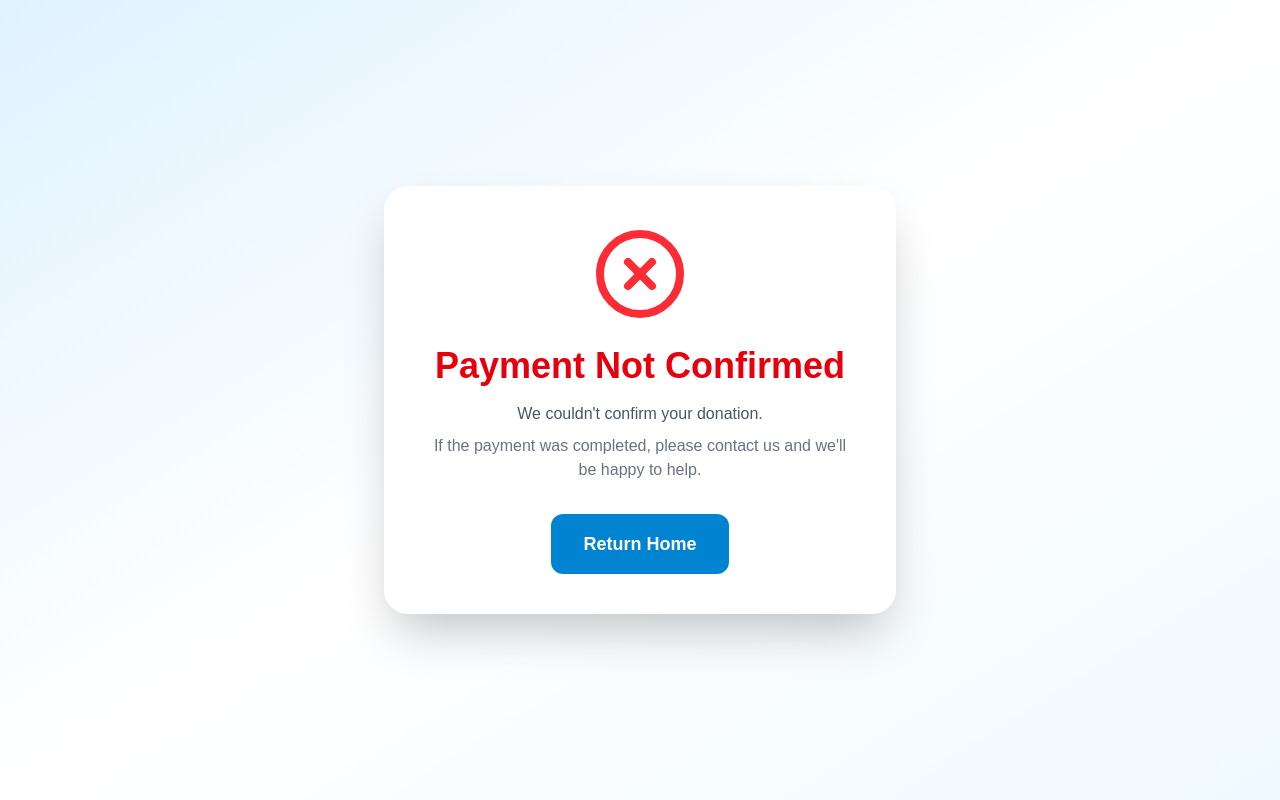
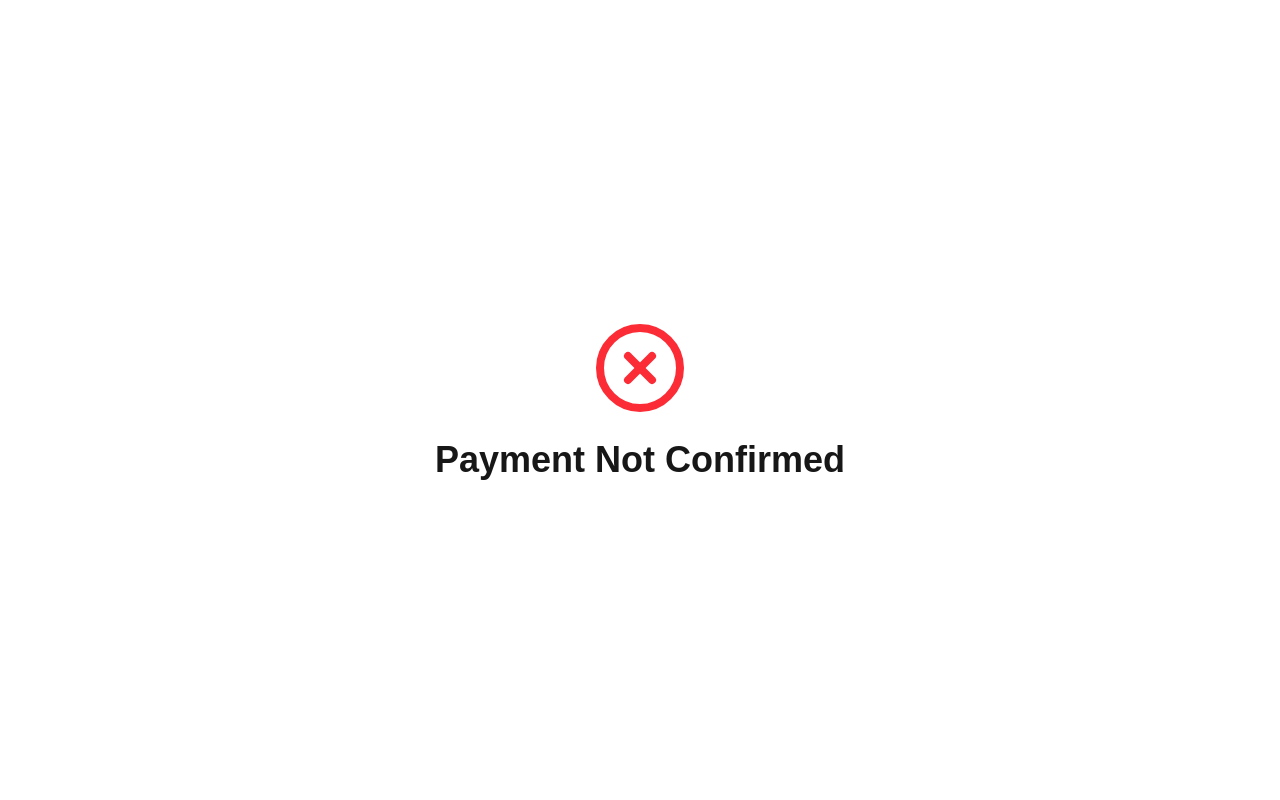
Before and after one commit to FreOfGh/donaciones, a Next.js app: page /success in a window 1280 px wide. Built offline with nearby package versions, Linux system fonts and the light colour scheme.

Commit message:
email resend

```diff
--- /dev/null
+++ b/app/success/SuccessClient.tsx
@@ -0,0 +1,92 @@
+"use client";
+
+import { useEffect, useState } from "react";
+import { useSearchParams } from "next/navigation";
+import Link from "next/link";
+import { CheckCircle, Loader2, XCircle } from "lucide-react";
+
+export default function SuccessClient() {
+  const searchParams = useSearchParams();
+  const token = searchParams.get("token");
+
+  const [loading, setLoading] = useState(true);
+  const [success, setSuccess] = useState(false);
+
+  useEffect(() => {
+    async function capture() {
+      if (!token) {
+        setLoading(false);
+        return;
+      }
+
+      try {
+        console.log("Token:", token);
+
+        const response = await fetch("/api/paypal/capture-order", {
+          method: "POST",
+          headers: {
+            "Content-Type": "application/json",
+          },
+          body: JSON.stringify({
+            orderId: token,
+          }),
+        });
+
+        const data = await response.json();
+
+        console.log(data);
+
+        if (response.ok && data.status === "COMPLETED") {
+          setSuccess(true);
+        }
+      } catch (error) {
+        console.error(error);
+      } finally {
+        setLoading(false);
+      }
+    }
+
+    capture();
+  }, [token]);
+
+  if (loading) {
+    return (
+      <main className="flex min-h-screen items-center justify-center">
+        <Loader2 className="h-16 w-16 animate-spin text-sky-600" />
+      </main>
+    );
+  }
+
+  if (success) {
+    return (
+      <main className="flex min-h-screen items-center justify-center">
+        <div className="text-center">
+          <CheckCircle className="mx-auto h-24 w-24 text-green-500" />
+
+          <h1 className="mt-6 text-4xl font-bold">
+            Thank you!
+          </h1>
+
+          <Link
+            href="/"
+            className="mt-8 inline-block rounded-lg bg-sky-600 px-8 py-4 text-white"
+          >
+            Return Home
+          </Link>
+        </div>
+      </main>
+    );
+  }
+
+  return (
+    <main className="flex min-h-screen items-center justify-center">
+      <div className="text-center">
+        <XCircle className="mx-auto h-24 w-24 text-red-500" />
+
+        <h1 className="mt-6 text-4xl font-bold">
+          Payment Not Confirmed
+        </h1>
+      </div>
+    </main>
+  );
+}
--- a/app/success/page.tsx
+++ b/app/success/page.tsx
@@ -1,128 +1,10 @@
-"use client";
+import { Suspense } from "react";
+import SuccessClient from "./SuccessClient";
 
-import { useEffect, useState } from "react";
-import { useSearchParams } from "next/navigation";
-import Link from "next/link";
-import { CheckCircle, XCircle, Loader2 } from "lucide-react";
-
-export default function SuccessClient() {
-  const searchParams = useSearchParams();
-  const token = searchParams.get("token");
-
-  const [loading, setLoading] = useState(true);
-  const [success, setSuccess] = useState(false);
-
-  useEffect(() => {
-    const capture = async () => {
-      console.log("PayPal Token:", token);
-
-      if (!token) {
-        console.error("No token received from PayPal.");
-        setLoading(false);
-        return;
-      }
-
-      try {
-        const response = await fetch("/api/paypal/capture-order", {
-          method: "POST",
-          headers: {
-            "Content-Type": "application/json",
-          },
-          body: JSON.stringify({
-            orderId: token,
-          }),
-        });
-
-        const data = await response.json();
-
-        console.log("Capture Status:", response.status);
-        console.log("Capture Response:", data);
-
-        if (response.ok && data.status === "COMPLETED") {
-          setSuccess(true);
-        } else {
-          console.error("Capture failed:", data);
-        }
-      } catch (error) {
-        console.error("Capture Exception:", error);
-      } finally {
-        setLoading(false);
-      }
-    };
-
-    capture();
-  }, [token]);
-
+export default function SuccessPage() {
   return (
-    <main className="flex min-h-screen items-center justify-center bg-gradient-to-br from-sky-100 via-white to-sky-50 px-6">
-      <div className="w-full max-w-lg rounded-3xl bg-white p-10 text-center shadow-2xl">
-        {loading && (
-          <>
-            <Loader2 className="mx-auto h-20 w-20 animate-spin text-sky-600" />
-
-            <h2 className="mt-6 text-3xl font-bold text-gray-900">
-              Confirming your donation...
-            </h2>
-
-            <p className="mt-3 text-gray-500">
-              Please wait while we verify your payment.
-            </p>
-          </>
-        )}
-
-        {!loading && success && (
-          <>
-            <CheckCircle className="mx-auto h-24 w-24 text-green-500" />
-
-            <h1 className="mt-6 text-4xl font-bold text-gray-900">
-              Thank You!
-            </h1>
-
-            <p className="mt-4 text-lg text-gray-600">
-              Your donation has been successfully received.
-            </p>
-
-            <p className="mt-4 leading-7 text-gray-500">
-              Thanks to generous supporters like you, we can continue providing
-              educational opportunities and resources for children and young
-              people.
-            </p>
-
-            <Link
-              href="/"
-              className="mt-8 inline-block rounded-xl bg-sky-600 px-8 py-4 text-lg font-semibold text-white transition hover:bg-sky-700"
-            >
-              Return Home
-            </Link>
-          </>
-        )}
-
-        {!loading && !success && (
-          <>
-            <XCircle className="mx-auto h-24 w-24 text-red-500" />
-
-            <h1 className="mt-6 text-4xl font-bold text-red-600">
-              Payment Not Confirmed
-            </h1>
-
-            <p className="mt-4 text-gray-600">
-              We couldn't confirm your donation.
-            </p>
-
-            <p className="mt-2 text-gray-500">
-              If the payment was completed, please contact us and we'll be
-              happy to help.
-            </p>
-
-            <Link
-              href="/"
-              className="mt-8 inline-block rounded-xl bg-sky-600 px-8 py-4 text-lg font-semibold text-white transition hover:bg-sky-700"
-            >
-              Return Home
-            </Link>
-          </>
-        )}
-      </div>
-    </main>
+    <Suspense fallback={<div>Loading...</div>}>
+      <SuccessClient />
+    </Suspense>
   );
 }
```
